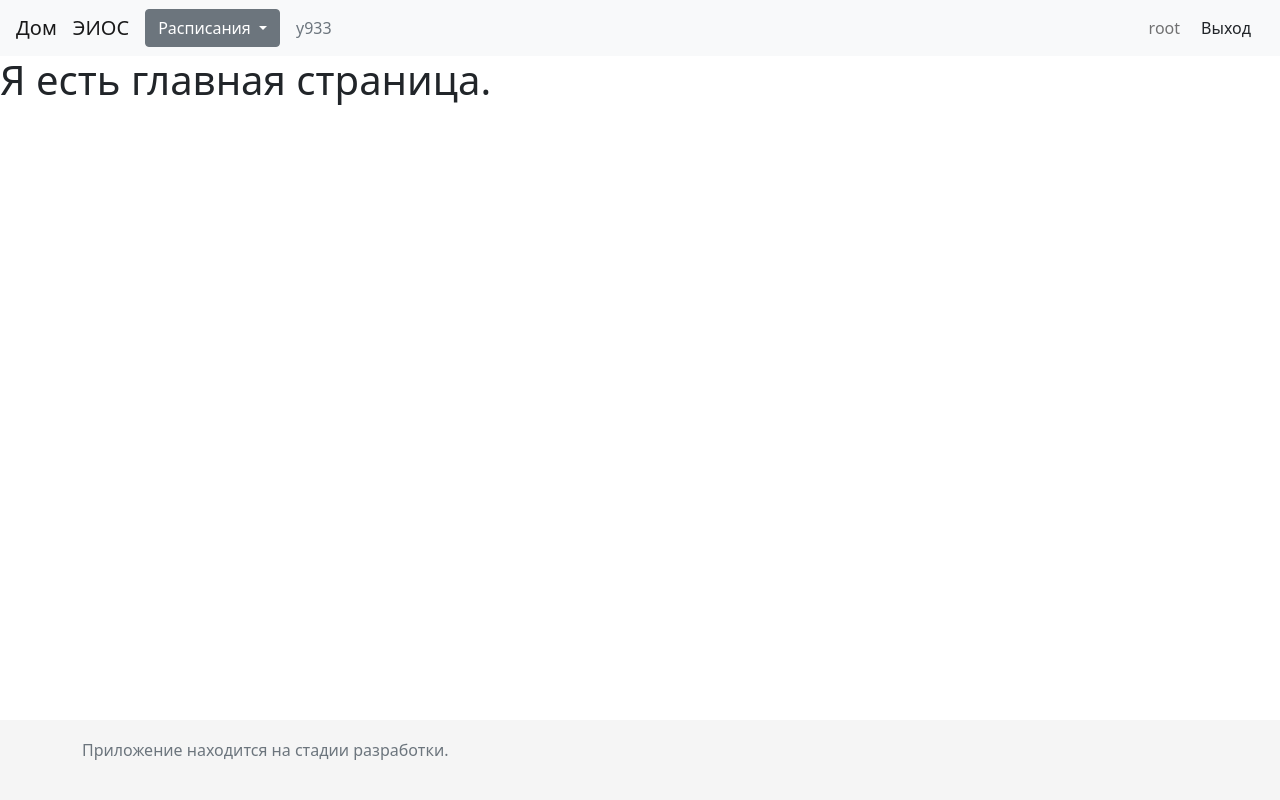
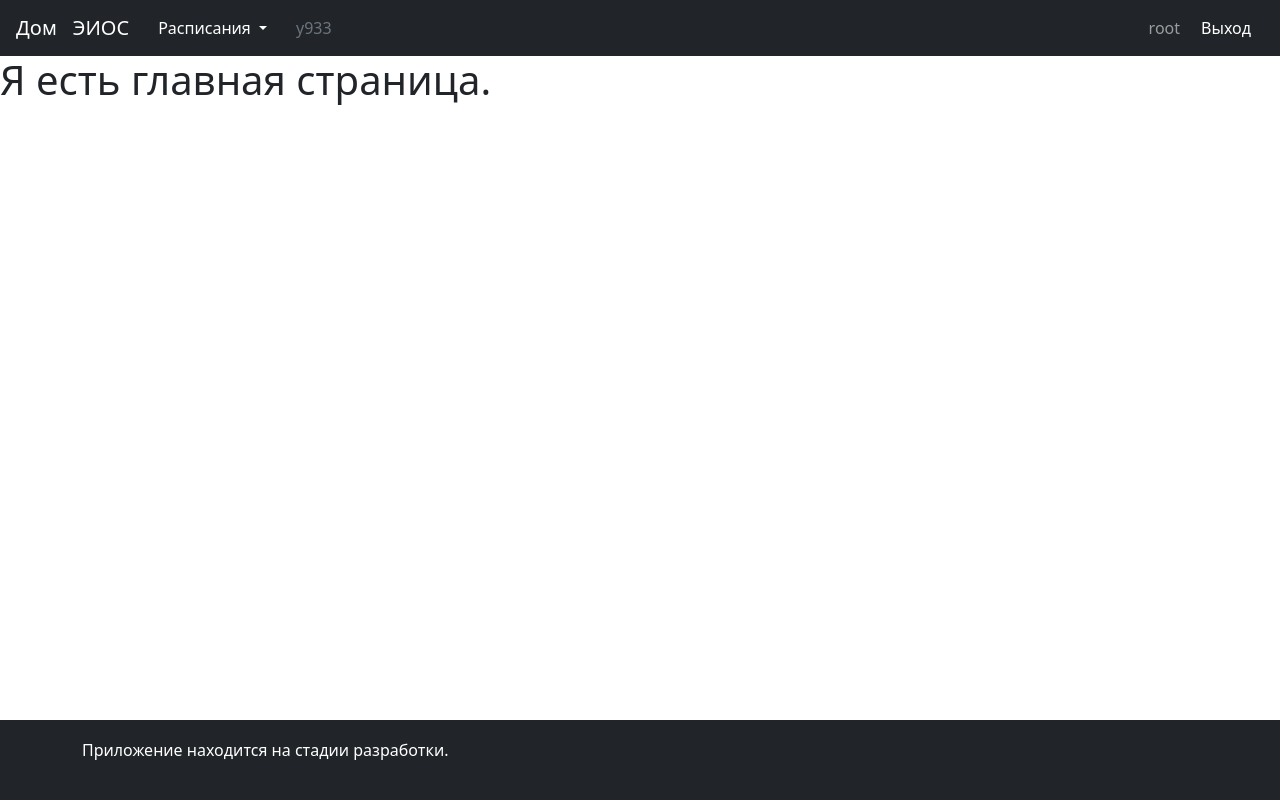
Before and after one commit to Horaroo/HoraroBackend, a Django app: page / in a window 1280 px wide. Run offline with Django 4.2, Linux system fonts and the light colour scheme; a user stored in the database is signed in; data comes from the database, SQL or seed files in the repository; both versions use the stored data as it was after the commit.

Commit message:
edited front

```diff
--- a/front/templates/front/index.html
+++ b/front/templates/front/index.html
@@ -197,7 +197,7 @@
     <h1 style="display: flex; align-items: center; justify-content: center;">Необходимо авторизоваться</h1>
 {% endif %}
 
-<footer style="position: absolute; bottom: 0; width: 100%; height: 80px; line-height: 60px; background-color: #f5f5f5;">
+<footer style="position: absolute; bottom: 0; width: 100%; height: 80px; line-height: 60px; background-color: #212529;">
     <div class="container">
         <span class="text-muted">Приложение находится на стадии разработки.</span>
     </div>
--- a/front/templates/front/mainpage.html
+++ b/front/templates/front/mainpage.html
@@ -16,9 +16,9 @@
 </body>
 </html>
 
-<footer style="position: absolute; bottom: 0; width: 100%; height: 80px; line-height: 60px; background-color: #f5f5f5;">
+<footer style="position: absolute; bottom: 0; width: 100%; height: 80px; line-height: 60px; background-color: #212529;">
     <div class="container">
-        <span class="text-muted">Приложение находится на стадии разработки.</span>
+        <span class="text-muted" style="color: white !important;">Приложение находится на стадии разработки.</span>
     </div>
 </footer>
 
--- a/front/templates/front/navbar.html
+++ b/front/templates/front/navbar.html
@@ -1,16 +1,39 @@
-<nav class="navbar navbar-expand-lg navbar-light bg-light">
+{#          <nav class="navbar navbar-dark bg-dark navbar-expand-lg">#}
+{#            <div class="container-fluid">#}
+{#              <a class="navbar-brand" href="/">Главная</a>#}
+{#              <button class="navbar-toggler" type="button" data-bs-toggle="collapse" data-bs-target="#navbarNavAltMarkup" aria-controls="navbarNavAltMarkup" aria-expanded="false" aria-label="Toggle navigation">#}
+{#                <span class="navbar-toggler-icon"></span>#}
+{#              </button>#}
+{#              <div class="collapse navbar-collapse" id="navbarNavAltMarkup">#}
+{#                <div class="navbar-nav">#}
+{#                  <a class="nav-link active" aria-current="page" href="/pictures/">Картины</a>#}
+{#                  <a class="nav-link active" aria-current="page" href="/artists/">Художники</a>#}
+{#                  <a class="nav-link" href="/about/">О проекте</a>#}
+{#                  <a class="nav-link" target="_blank" onclick="FDPopup.open(175652,{'hideCloseBtn':false,'host':'formdesigner.ru','overlay':{'background':'#000000','opacity':0.1}}); return false;" href="https://formdesigner.ru/form/view/175652">Обратная связь</a>#}
+{##}
+{#                </div>#}
+{#              </div>#}
+{#            </div>#}
+{#          </nav>#}
+
+
+
+
+
+<nav class="navbar navbar-dark bg-dark navbar-expand-lg">
     <a class="navbar-brand" href="{% url 'home' %}">Дом</a>
-    <a class="navbar-brand" href="https://edu.dstu.ru/login/index.php">ЭИОС</a>
+    <a class="navbar-brand" href="https://edu.dstu.ru/login/index.php" target="_blank">ЭИОС</a>
 
     {% if user.is_authenticated %}
 
         <div class="btn-group" role="group" aria-label="Button group with nested dropdown">
             <div class="btn-group" role="group">
                 <button id="btnGroupDrop1" type="button" class="btn btn-secondary dropdown-toggle"
-                        data-toggle="dropdown" aria-haspopup="true" aria-expanded="false">
+                        data-toggle="dropdown" aria-haspopup="true" aria-expanded="false"
+                        style="background-color: #212529; border-color: #212529;">
                     Расписания
                 </button>
-                <div class="dropdown-menu" aria-labelledby="btnGroupDrop1">
+                <div class="dropdown-menu black" aria-labelledby="btnGroupDrop1">
                     <a class="dropdown-item" href="{% url 'first_week' %}">Первая неделя</a>
                     <a class="dropdown-item" href="{% url 'second_week' %}">Вторая неделя</a>
                     <a class="dropdown-item" href="{% url 'third_week' %}">Третья неделя</a>
@@ -35,10 +58,9 @@
     {% endif %}
     {% if user.is_authenticated %}
         <span class="navbar-text mr-2">{{ user }}</span>
-        <a href="{% url 'signout' %}" class="btn btn-outline-black">Выход</a>
+        <a href="{% url 'signout' %}" class="btn btn-dark">Выход</a>
     {% else %}
-        <a href="{% url 'signin' %}" class="btn btn-outline-black mr-2">Вход</a>
+        <a href="{% url 'signin' %}" class="btn btn-dark" style="margin-left: 90%">Вход</a>
     {% endif %}
 
-    </div>
 </nav>
```
Also changed, not shown: api/views.py (+5 -43 lines), db.sqlite3.
